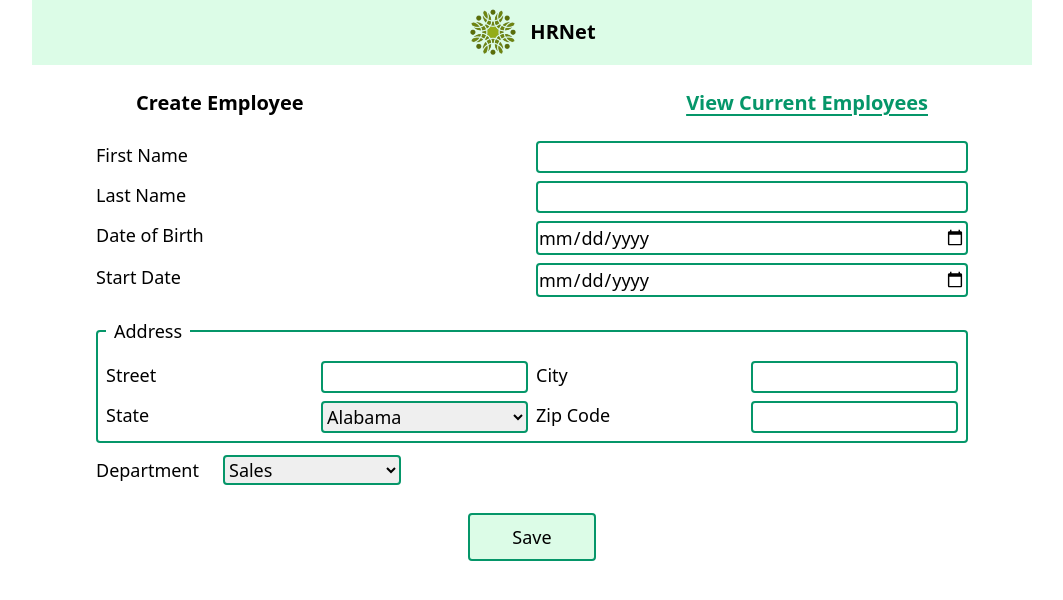
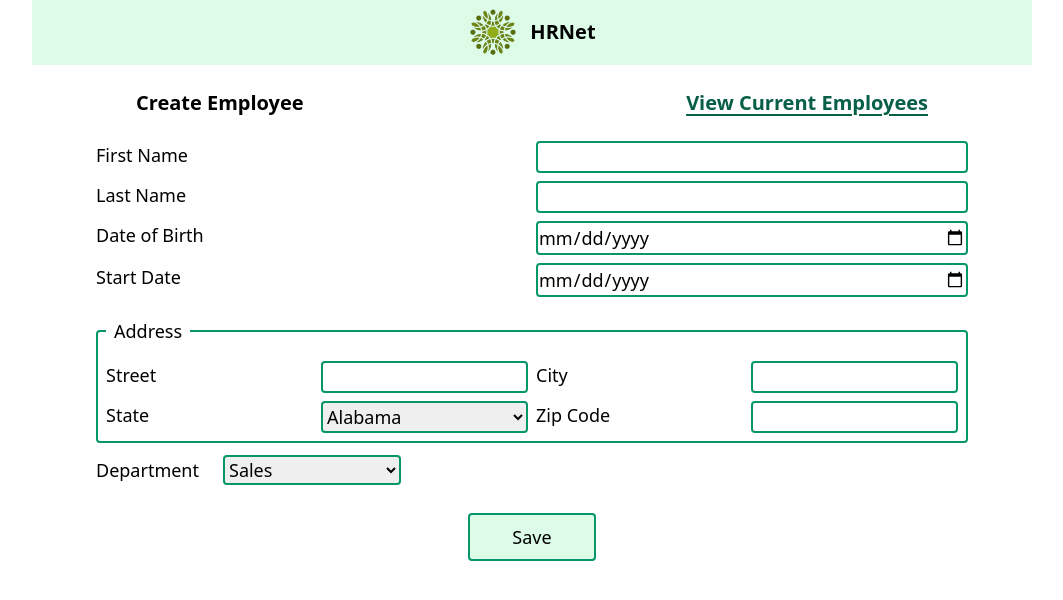
Before and after one commit to Frompath85/HRNet, a React (Vite) app in the folder Application/: page / in a window 1280 px wide. Shown: the top 600 px of the page, without its empty margins (108-1171 px from the left). Built offline with nearby package versions, Linux system fonts and the light colour scheme.

Commit message:
modif couleur

```diff
--- a/Application/src/pages/Home.jsx
+++ b/Application/src/pages/Home.jsx
@@ -10,7 +10,7 @@ export default function Home() {
       <div className='mx-16 my-6 '>
         <div className='flex justify-between gap-6 mx-10 my-6 text-xl font-semibold'>
           <h2>Create Employee</h2>
-          <NavLink to='/EmployeeList' className='text-emerald-600 underline underline-offset-4'> View Current  Employees</NavLink>
+          <NavLink to='/EmployeeList' className='text-emerald-800 underline underline-offset-4'> View Current  Employees</NavLink>
         </div>
         <HRnetForm />
       </div>
```
